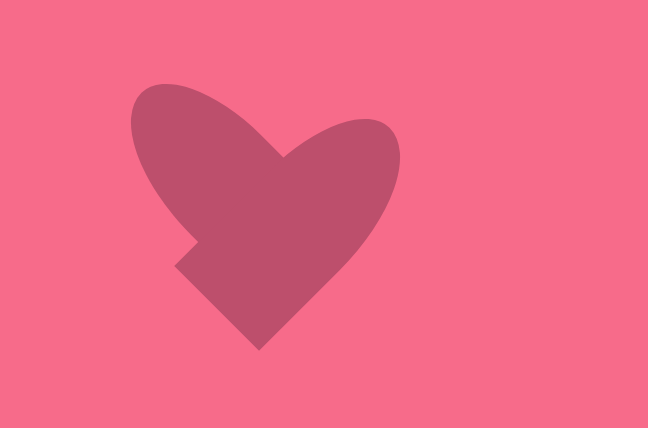
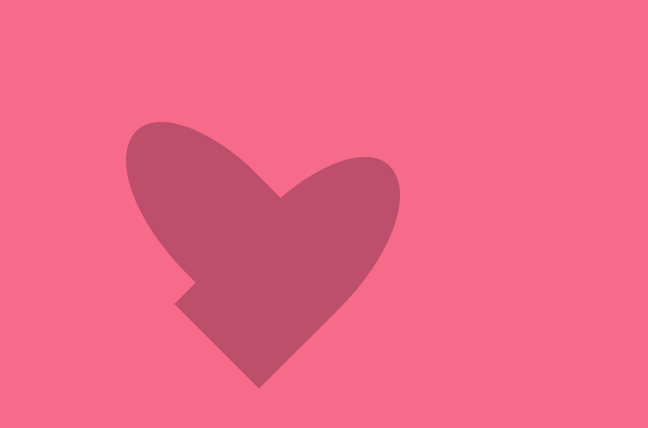
Before and after one commit to adityasuryawanshi7/heart, a plain HTML site: page index.html in a window 1280 px wide. Shown: the part 74-502 px from the top of the page, without its empty margins (329-977 px from the left). Drawn offline with Linux system fonts and the light colour scheme.

Commit message:
Add files via upload

```diff
--- a/style.css
+++ b/style.css
@@ -22,8 +22,9 @@ body{
     border-top-left-radius: 60%;
     border-top-right-radius: 50%;
     border-bottom-left-radius: 0%;
-    margin-top:5%;
-    margin-left: 38.5%;
+    border-bottom-right-radius: 50%;
+    margin-top:8%;
+    margin-left: 38.1%;
 }
 .text{
     height:100px;
```
